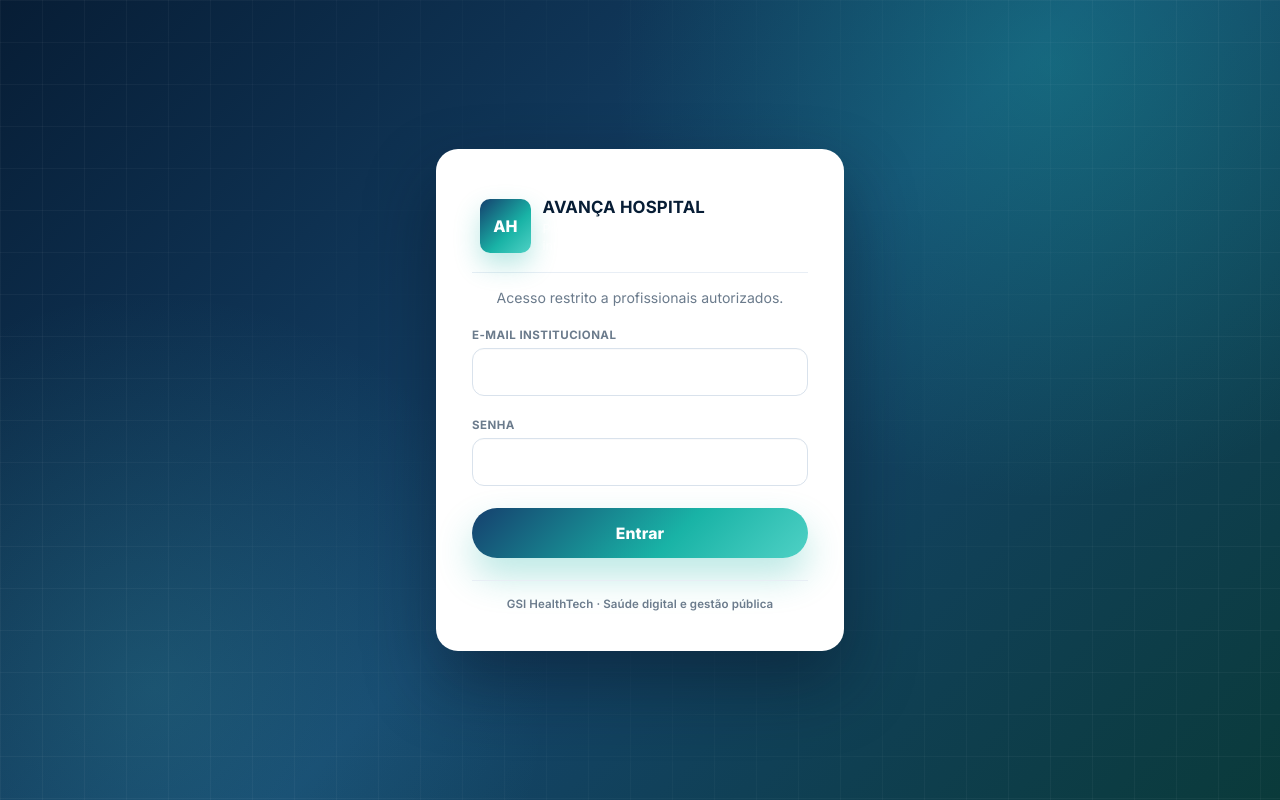
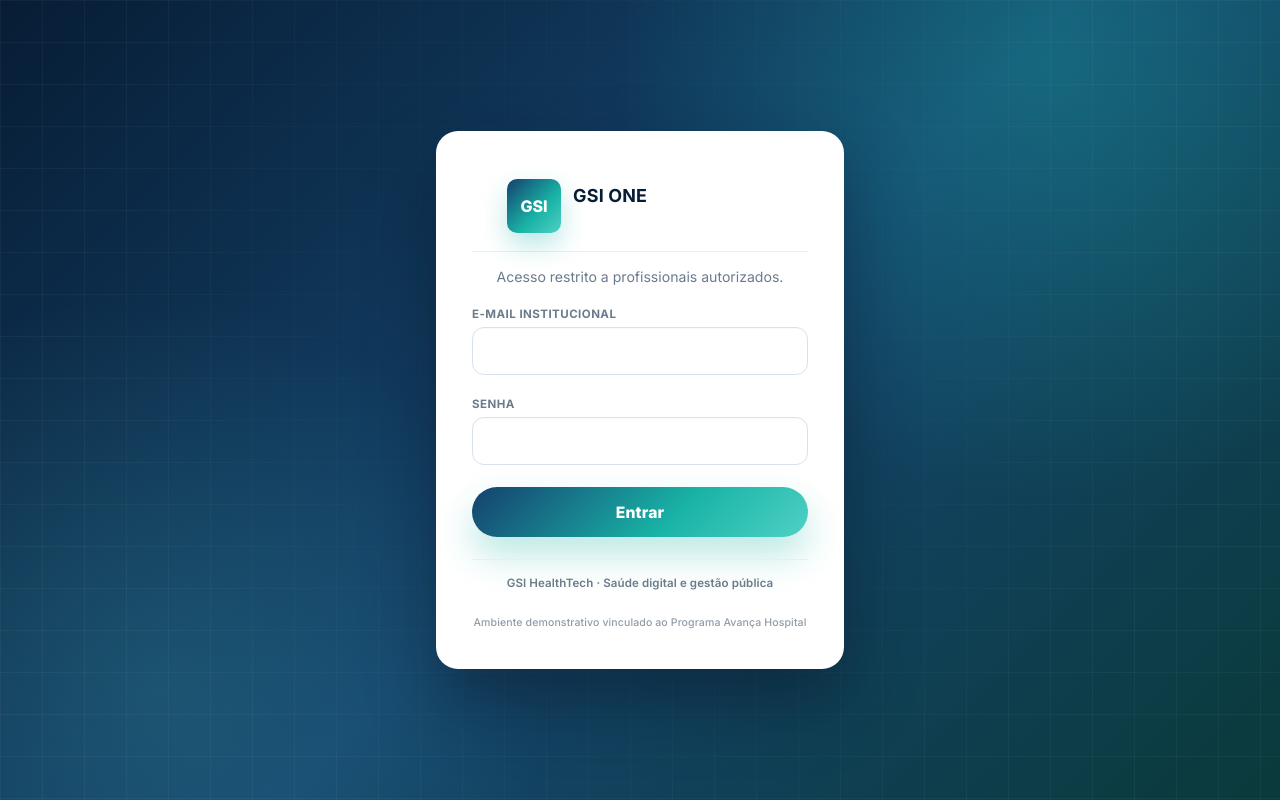
Before and after one commit to assistenciaestudantilpiranhas-crypto/avanca-hospital-caninde-db, a plain HTML site: page index.html in a window 1280 px wide. Drawn offline with nearby package versions, Linux system fonts and the light colour scheme.

Commit message:
fix: restore GSI ONE login identity

```diff
--- a/index.html
+++ b/index.html
@@ -12,10 +12,10 @@
   <div class="login-screen" id="loginScreen">
     <form class="login-card" id="loginForm" novalidate>
       <div class="brand">
-        <span class="brand-mark">AH</span>
+        <span class="brand-mark">GSI</span>
         <div>
-          <strong>AVANÇA HOSPITAL</strong>
-          <small>Programa de governança hospitalar inteligente</small>
+          <strong>GSI ONE</strong>
+          <small>Governança Hospitalar Inteligente</small>
         </div>
       </div>
       <p class="login-subtitle">Acesso restrito a profissionais autorizados.</p>
@@ -35,6 +35,7 @@
       <button type="submit" class="action-button" id="loginSubmit">Entrar</button>
 
       <p class="login-signature">GSI HealthTech · Saúde digital e gestão pública</p>
+      <p class="login-signature login-signature-secondary">Ambiente demonstrativo vinculado ao Programa Avança Hospital</p>
     </form>
   </div>
 
--- a/style.css
+++ b/style.css
@@ -2914,7 +2914,7 @@ tr:last-child td {
 }
 
 .login-card .brand strong {
-  font-size: 1.05rem;
+  font-size: 1.12rem;
   letter-spacing: 0.01em;
   color: var(--blue-950);
 }
@@ -2935,6 +2935,15 @@ tr:last-child td {
   font-weight: 600;
   letter-spacing: 0.01em;
   text-align: center;
+}
+
+.login-signature-secondary {
+  padding-top: 4px;
+  border-top: 0;
+  color: var(--gray-500);
+  opacity: 0.75;
+  font-size: 0.66rem;
+  font-weight: 500;
 }
 
 .login-card .field span {
```
